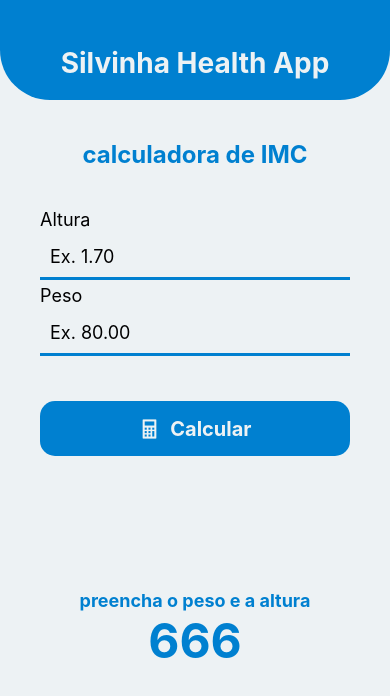
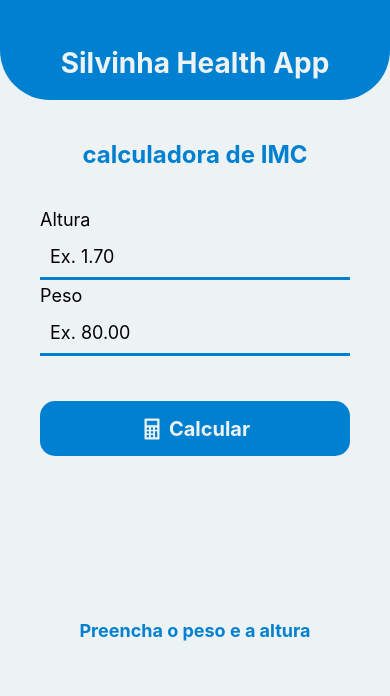
Before and after one commit to lariesther/SilvinhaHeathApp, a React Native app in the folder SilvinhaHealthApp/: screen / in a window 390 px wide. Shown: the top 696 px of the page. Built offline with nearby package versions, Linux system fonts and the light colour scheme.

Commit message:
programando

```diff
--- a/SilvinhaHealthApp/App.js
+++ b/SilvinhaHealthApp/App.js
@@ -1,13 +1,34 @@
 import { useState } from 'react';
 import { StatusBar } from 'expo-status-bar';
-import { SafeAreaView, StyleSheet, Text, View, TextInput, Touchable, TouchableOpacity } from 'react-native';
+import { SafeAreaView, StyleSheet, Text, View, TextInput, Touchable, TouchableOpacity, Keyboard } from 'react-native';
 import Ionicons from "@expo/vector-icons/Ionicons"
 export default function App() {
-  const [height, setHeight] =useState(null);
-  const [weight, setweight] =useState(null);
-  const [imc, setImc] =useState(null);
-  const [texteButton,setTextButton] =useState("Calcular");
-  const [messageImc, setMessageImc]=useState("Preencha o peso e a altura")
+  const [height, setHeight] = useState(null);
+  const [weight, setWeight] = useState(null);
+  const [imc, setImc] = useState(null);
+  const [texteButton, setTextButton] = useState("Calcular");
+  const [messageImc, setMessageImc] = useState("Preencha o peso e a altura")
+
+  function imcCalculator() {
+    // (peso /(altura* altura))
+    setImc((weight / (height * height)).toFixed(2));
+  }
+  function validateImc() {
+    if (weight != null && height != null) {
+      Keyboard.dismiss();
+      imcCalculator();
+      setHeight(null);
+      setWeight(null);
+      setTextButton("Calcular Novamente");
+      setMessageImc("Seu IMC é igual a:");
+      return;
+    }
+
+    setImc(null);
+    setTextButton("Calcular");
+    setMessageImc("preencha peso e altura");
+  }
+
   return (
     <SafeAreaView style={styles.container}>
       <View style={styles.titleBox}>
@@ -19,30 +40,35 @@ export default function App() {
         <View>
           <Text style={styles.label}>Altura</Text>
           <TextInput
-           style={ styles.input}
+            style={styles.input}
+            onChangeText={setHeight}
+            value={height ?? ''}
             placeholder='Ex. 1.70'
-           keyboardType='numeric'
+            KeyboardType='numeric'
           />
         </View>
-           <View style={{Margintop: 25 }}>
+        <View style={{ Margintop: 25 }}>
           <Text style={styles.label}>Peso</Text>
           <TextInput
-           style={ styles.input}
+            style={styles.input}
+            onChange={setWeight}
+            value={weight ?? ''}
             placeholder='Ex. 80.00'
-           keyboardType='numeric'
+            KeyboardType='numeric'
           />
 
         </View>
         <TouchableOpacity style={styles.buttom}
-          onPress={ () => alert('SEGREDO')}
+          onPress={() => validateImc()}
         >
-            <Ionicons name={"calculator-sharp"} size={22} color='#edf2f4' />
-            <Text style={styles.text}> Calcular</Text>
+
+          <Ionicons name={"calculator-sharp"} size={24} color='#edf2f4' />
+          <Text style={styles.text}>{texteButton}</Text>
         </TouchableOpacity>
 
         <View style={styles.imcConteiner}>
-            <Text style={styles.imcText}>preencha o peso e a altura</Text>
-            <Text style={styles.imcResult}>666</Text>
+          <Text style={styles.imcText}>{messageImc}</Text>
+          <Text style={styles.imcResult}>{imc}</Text>
         </View>
 
       </View>
@@ -54,10 +80,10 @@ export default function App() {
 const styles = StyleSheet.create({
   container: {
     flex: 1,
-    backgroundColor:'#edf2f4',
+    backgroundColor: '#edf2f4',
   },
   titleBox: {
-    alignItems:'center',
+    alignItems: 'center',
     justifyContent: 'flex-end',
     height: 100,
     backgroundColor: '#0080d0',
@@ -71,71 +97,71 @@ const styles = StyleSheet.create({
     fontWeight: 'bold',
     marginBottom: 20,
   },
-  content:{
+  content: {
     flex: 1,
     padding: 40,
-    width:'100%',
+    width: '100%',
     backgroundColor: '#edf2f4',
   },
   subTitle: {
-    textAlign:'center',
+    textAlign: 'center',
     fontSize: 24,
     color: '#0080d0',
     fontWeight: 'bold',
     marginBottom: 40,
   },
-  label:{
-    color:'#000',
+  label: {
+    color: '#000',
     fontSize: 18,
 
   },
-  input:{
+  input: {
     height: 45,
-    width:'100%',
+    width: '100%',
     paddingHorizontal: 10,
     fontSize: 18,
-    borderColor:'#0080d0',
+    borderColor: '#0080d0',
     borderBottomWidth: 3,
     marginVertical: 5,
 
 
   },
-  buttom:{
-    height:55,
-    width:"100%",
-    paddingVertical:15,
-    flexDirection:"row",
-    justifyContent:"center",
-    alignItems:"center",
-    backgroundColor:"#0080d0",
-    borderRadius:15,
-    marginTop:40,
-    margimBottom:10,
+  buttom: {
+    height: 55,
+    width: "100%",
+    paddingVertical: 15,
+    flexDirection: "row",
+    justifyContent: "center",
+    alignItems: "center",
+    backgroundColor: "#0080d0",
+    borderRadius: 15,
+    marginTop: 40,
+    margimBottom: 10,
   },
 
-  text:{
-    color:"#edf2f4",
-    fontSize:20,
-    fontWeight:"bold",
-    marginLeft:5
+  text: {
+    color: "#edf2f4",
+    fontSize: 20,
+    fontWeight: "bold",
+    marginLeft: 5
 
   },
   imcConteiner: {
     flex: 1,
-    alignItems:"center",
-    justifyContent:"center",
-    width:"100%"
+    alignItems: "center",
+    justifyContent: "center",
+    width: "100%"
   },
   imcText: {
-    fontSize:18,
+    fontSize: 18,
     color: "#0080d0",
-    fontWeight:"bold"
+    fontWeight: "bold"
   },
 
   imcResult: {
-fontSize:48,
-color:'#0080d0',
-fontWeight:'bold'
+    fontSize: 48,
+    color: '#0080d0',
+    fontWeight: 'bold'
   }
 
 });
```
Also changed, not shown: 1 other file (tests, documents, lock files or other folders). Lines whose indentation alone changed are shown as unchanged.
